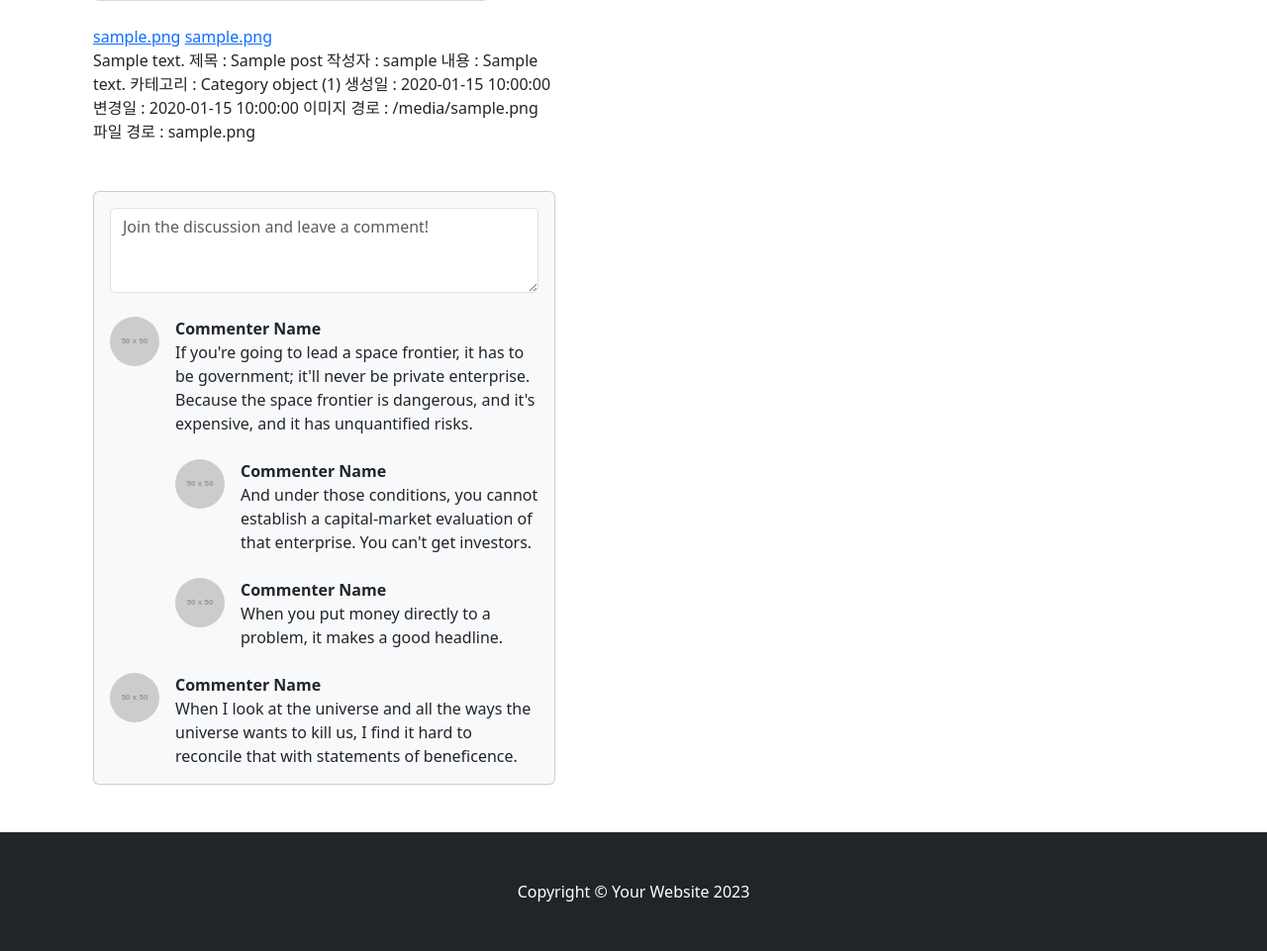
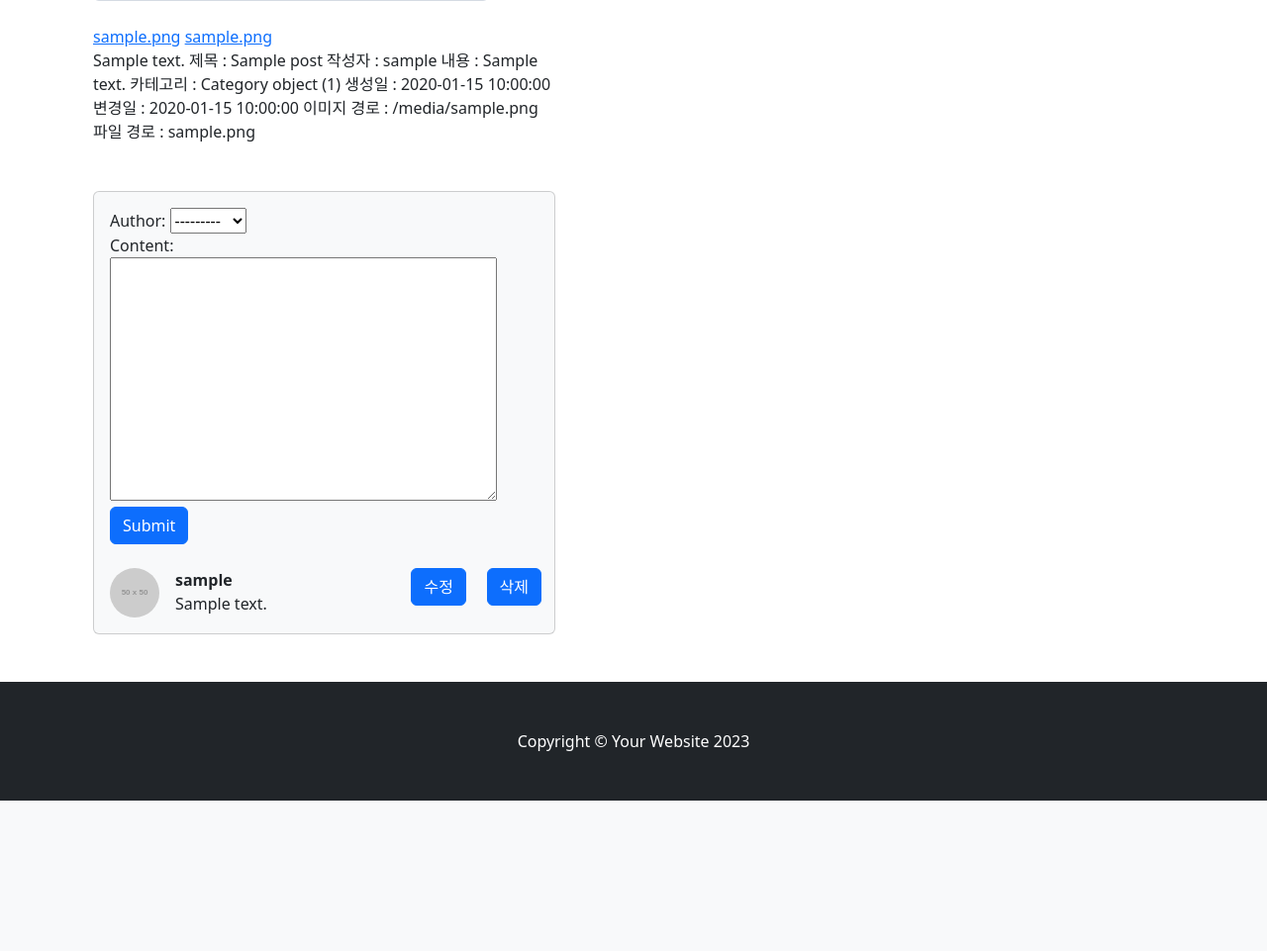
Before and after one commit to jhj1111/django_practice, a Django app: page /blog/1/ in a window 1280 px wide. Shown: the part 918-1879 px from the top of the page at 99% size. After the commit the page ends 1727 px from the top, so only its background shows below. Run offline with Django 5.2, Linux system fonts and the light colour scheme; tables that the repository leaves empty hold one stand-in row (values such as "Sample post"); grey boxes marked "Sample" are stand-in pictures; grey boxes labelled with a size stand in for pictures from a placeholder-image service; some libraries are stand-ins or nearby versions.

Commit message:
feat(html): create comment list, create/update, delete

```diff
--- a/blog/templates/blog/detail.html
+++ b/blog/templates/blog/detail.html
@@ -52,56 +52,76 @@
                         {{ post_pk }}
                     </section>
                 </article>
+
                 <!-- Comments section-->
+                <!-- content section -->
                 <section class="mb-5">
                     <div class="card bg-light">
                         <div class="card-body">
-                            <!-- Comment form-->
-                            <form class="mb-4"><textarea class="form-control" rows="3" placeholder="Join the discussion and leave a comment!"></textarea></form>
-                            <!-- Comment with nested comments-->
-                            <div class="d-flex mb-4">
-                                <!-- Parent comment-->
-                                <div class="flex-shrink-0"><img class="rounded-circle" src="https://dummyimage.com/50x50/ced4da/6c757d.jpg" alt="..." /></div>
-                                <div class="ms-3">
-                                    <div class="fw-bold">Commenter Name</div>
-                                    If you're going to lead a space frontier, it has to be government; it'll never be private enterprise. Because the space frontier is dangerous, and it's expensive, and it has unquantified risks.
-                                    <!-- Child comment 1-->
-                                    <div class="d-flex mt-4">
-                                        <div class="flex-shrink-0"><img class="rounded-circle" src="https://dummyimage.com/50x50/ced4da/6c757d.jpg" alt="..." /></div>
+                            <!-- Comment input form-->
+                            <div class="row">
+                                <div class="col-lg-10">
+                                    <form action='/blog/{{ post_pk.pk }}/comment_create/' method='post', enctype='multipart/form-data' class="mb-4">
+                                        {% csrf_token %}
+                                        {{ commentform }}
+                                        <input type='submit' class="btn btn-primary"></input>
+                                    </form>
+                                </div>
+                                <div class="col-lg-1">
+                                </div>
+                            </div>
+
+                            <!-- Single comment-->
+                            {% comment %} {% for comment in post_pk.comment_set.all %} {% endcomment %}
+                            {% for comment in comments %}
+                            <div class="row">
+                                <div class="col-lg-8">
+                                    <div class="d-flex">
+                                        <div class="flex-shrink-0">
+                                                <a href="/blog/{{ post_pk.pk }}/comment_delete/{{ comment.id }}">
+                                                    <img class="rounded-circle" src="https://dummyimage.com/50x50/ced4da/6c757d.jpg" alt="..." />
+                                                </a>
+                                        </div>
                                         <div class="ms-3">
-                                            <div class="fw-bold">Commenter Name</div>
-                                            And under those conditions, you cannot establish a capital-market evaluation of that enterprise. You can't get investors.
-                                        </div>
-                                    </div>
-                                    <!-- Child comment 2-->
-                                    <div class="d-flex mt-4">
-                                        <div class="flex-shrink-0"><img class="rounded-circle" src="https://dummyimage.com/50x50/ced4da/6c757d.jpg" alt="..." /></div>
-                                        <div class="ms-3">
-                                            <div class="fw-bold">Commenter Name</div>
-                                            When you put money directly to a problem, it makes a good headline.
+                                            <div class="fw-bold">{{ comment.author }}</div>
+                                            {{ comment.content }}
                                         </div>
                                     </div>
                                 </div>
-                            </div>
-                            <!-- Single comment-->
-                            <div class="d-flex">
-                                <div class="flex-shrink-0"><img class="rounded-circle" src="https://dummyimage.com/50x50/ced4da/6c757d.jpg" alt="..." /></div>
-                                <div class="ms-3">
-                                    <div class="fw-bold">Commenter Name</div>
-                                    When I look at the universe and all the ways the universe wants to kill us, I find it hard to reconcile that with statements of beneficence.
+
+                                <div class="col-lg-2">
+                                    <a href='/blog/{{ post_pk.pk }}/comment_update/{{ comment.id }}' class="mb-4">
+                                        <input type='submit' value='수정' class="btn btn-primary"></input>
+                                    </a>
+                                </div>
+
+                                <div class="col-lg-1">
+                                    <a href='/blog/{{ post_pk.pk }}/comment_delete/{{ comment.id }}' class="mb-4">
+                                        <input type='submit' value='삭제' class="btn btn-primary"></input>
+                                    </a>
                                 </div>
                             </div>
+                            {% endfor %}
+
                         </div>
                     </div>
                 </section>
             </div>
-
         </div>
     </div>
 {% endblock %}
 
 <!-- side widget -->
 {% block side-category %}글쓰기{% endblock %}
+{% block side-additional %}
+    <a href="/blog/{{ post_pk.pk }}/delete/"><button class="btn btn-primary" type="button">
+        글 삭제
+    </button></a>
+
+    <a href="/blog/{{ post_pk.pk }}/update/"><button class="btn btn-success" type="button">
+        글 수정
+    </button></a>
+{% endblock %}
 
 
 <!-- Bootstrap core JS-->
```
